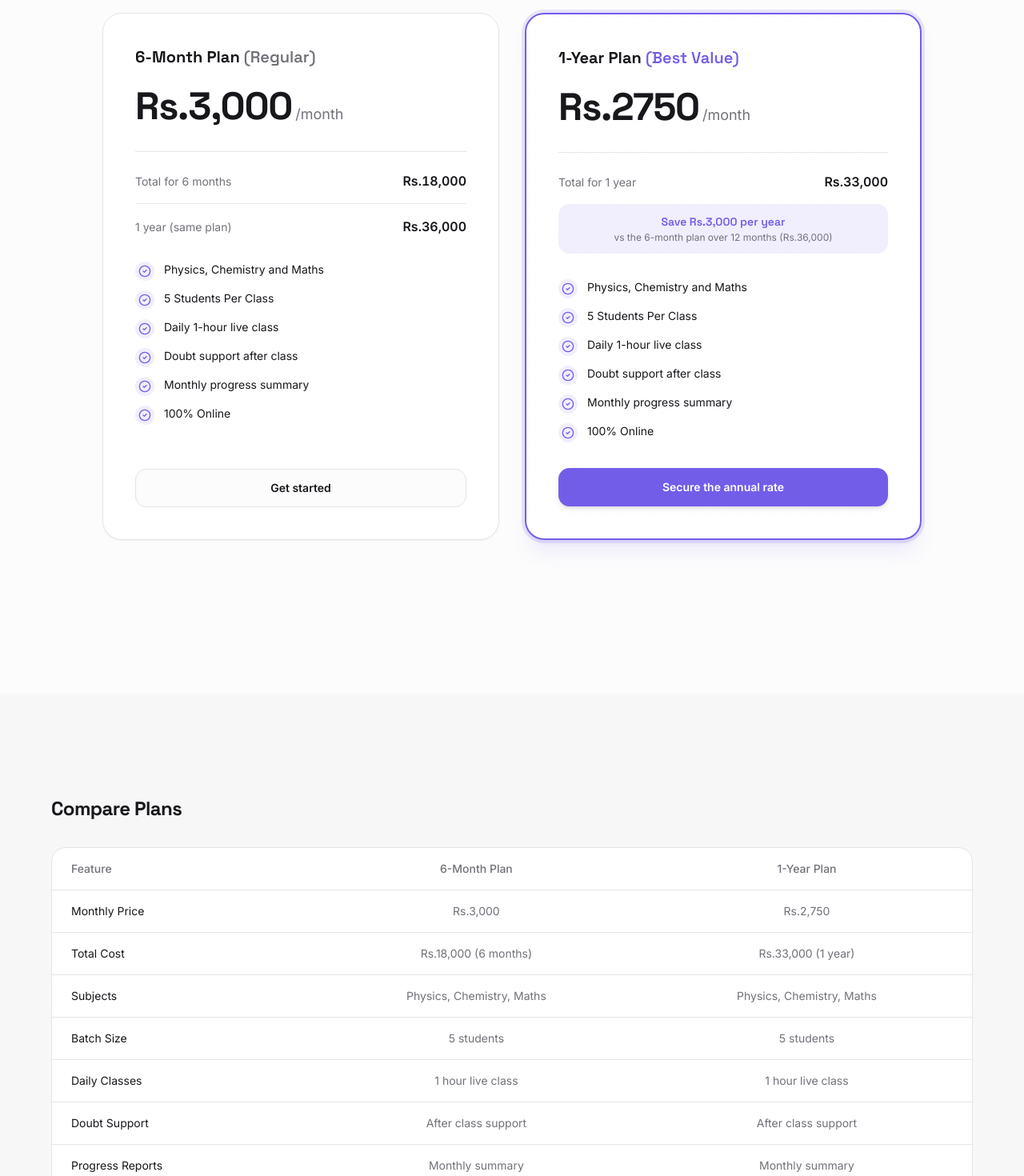
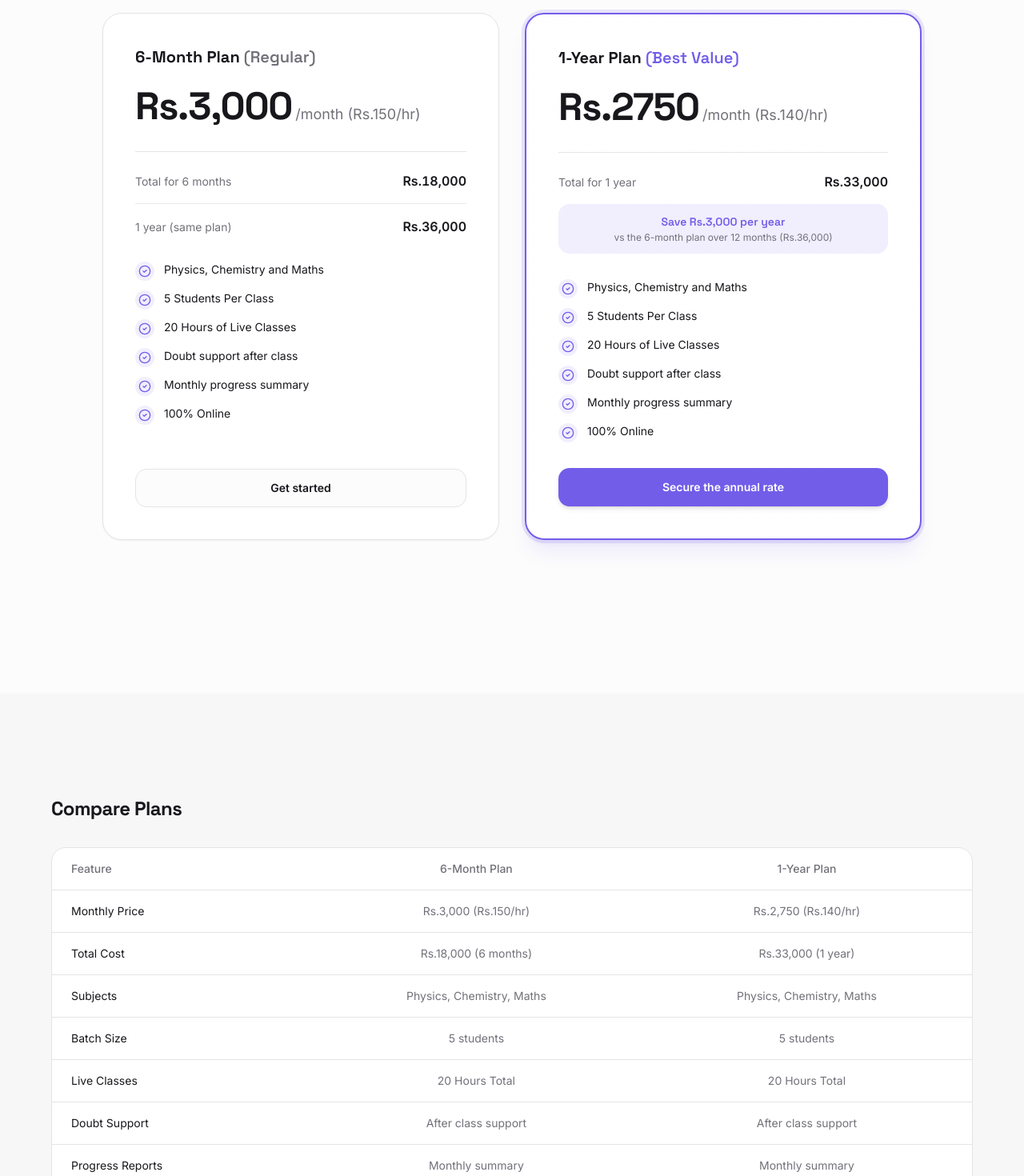
Before and after one commit to harsHdokyc/Zeku, a React (Vite) app: page /pricing in a window 1280 px wide. Shown: the part 560-2030 px from the top of the page at 80% size. Built offline with nearby package versions, Linux system fonts and the light colour scheme; the HTML template or start-up script is replaced by a standard one.

Commit message:
pricing fix

```diff
--- a/src/pages/Index.tsx
+++ b/src/pages/Index.tsx
@@ -239,7 +239,7 @@ const PricingPreview = () => {
       features: [
         "Physics, Chemistry and Maths",
         "5 Students Per Class",
-        "Daily 1-hour live class",
+        "20 Hours of Live Classes",
         "Doubt support after class",
         "Monthly progress summary",
         "100% Online",
@@ -251,7 +251,7 @@ const PricingPreview = () => {
           price: "Rs.3,000",
           totalPrice: "Rs.18,000",
           yearlyPrice: "Rs.36,000",
-          period: "/month",
+          period: "/month (Rs.150/hr)",
           popular: false,
         },
         {
@@ -259,10 +259,10 @@ const PricingPreview = () => {
           label: "Best Value",
           price: "Rs.2750",
           totalPrice: "Rs.33,000",
-          period: "/month",
+          period: "/month (Rs.140/hr)",
           popular: true,
           savings: "Save Rs.3,000 per year",
-          savingsDesc: "vs the 6-month plan over 12 months (Rs.36,000)",
+          savingsDesc: "vs 6-month plan over 12 months (Rs.36,000)",
         },
       ],
     },
--- a/src/pages/Pricing.tsx
+++ b/src/pages/Pricing.tsx
@@ -13,7 +13,7 @@ const Pricing = () => {
       features: [
         "Physics, Chemistry and Maths",
         "5 Students Per Class",
-        "Daily 1-hour live class",
+        "20 Hours of Live Classes",
         "Doubt support after class",
         "Monthly progress summary",
         "100% Online",
@@ -25,7 +25,7 @@ const Pricing = () => {
           price: "Rs.3,000",
           totalPrice: "Rs.18,000",
           yearlyPrice: "Rs.36,000",
-          period: "/month",
+          period: "/month (Rs.150/hr)",
           popular: false,
         },
         {
@@ -33,7 +33,7 @@ const Pricing = () => {
           label: "Best Value",
           price: "Rs.2750",
           totalPrice: "Rs.33,000",
-          period: "/month",
+          period: "/month (Rs.140/hr)",
           popular: true,
           savings: "Save Rs.3,000 per year",
           savingsDesc: "vs the 6-month plan over 12 months (Rs.36,000)",
@@ -203,11 +203,11 @@ const Pricing = () => {
               {selectedClass === "11-12" ? (
                 <tbody>
                   {[
-                    ["Monthly Price", "Rs.3,000", "Rs.2,750"],
+                    ["Monthly Price", "Rs.3,000 (Rs.150/hr)", "Rs.2,750 (Rs.140/hr)"],
                     ["Total Cost", "Rs.18,000 (6 months)", "Rs.33,000 (1 year)"],
                     ["Subjects", "Physics, Chemistry, Maths", "Physics, Chemistry, Maths"],
                     ["Batch Size", "5 students", "5 students"],
-                    ["Daily Classes", "1 hour live class", "1 hour live class"],
+                    ["Live Classes", "20 Hours Total", "20 Hours Total"],
                     ["Doubt Support", "After class support", "After class support"],
                     ["Progress Reports", "Monthly summary", "Monthly summary"],
                     ["Platform", "100% Online", "100% Online"],
```
